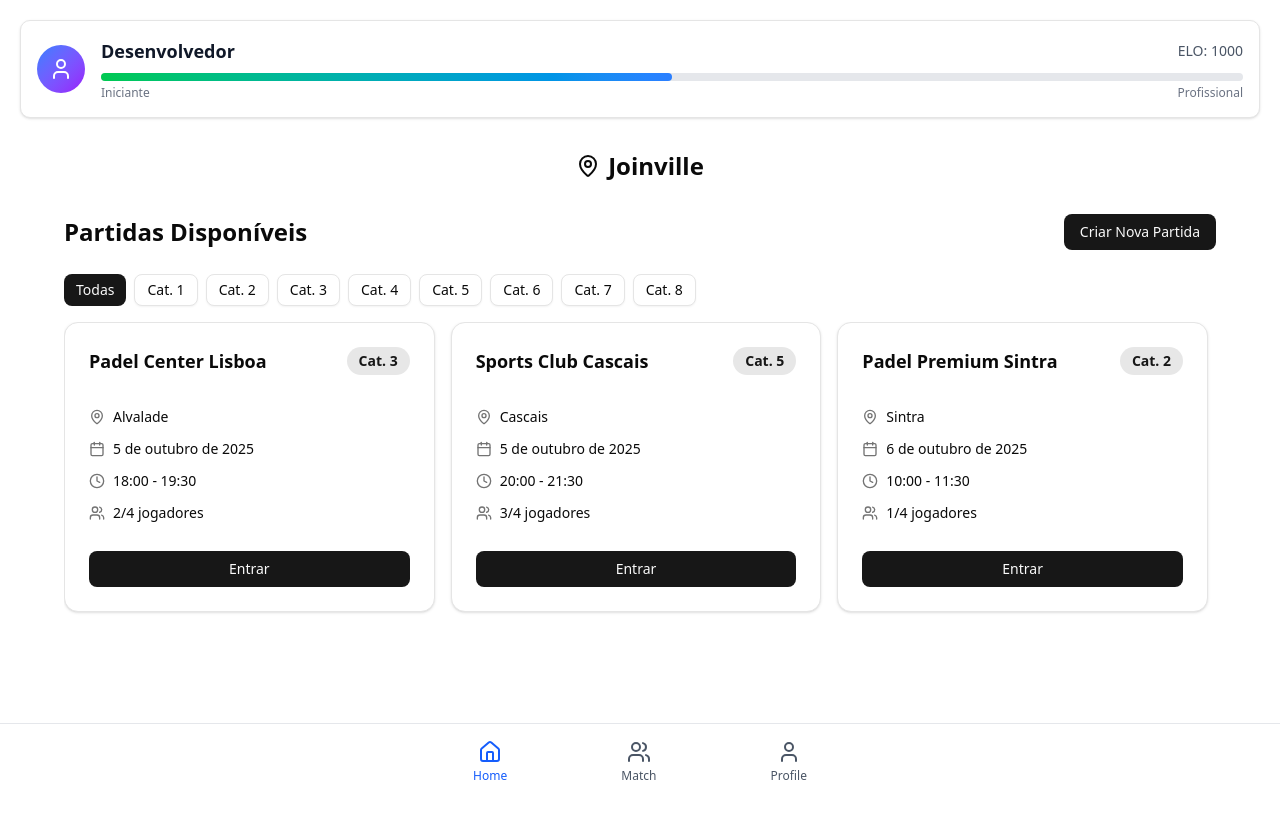
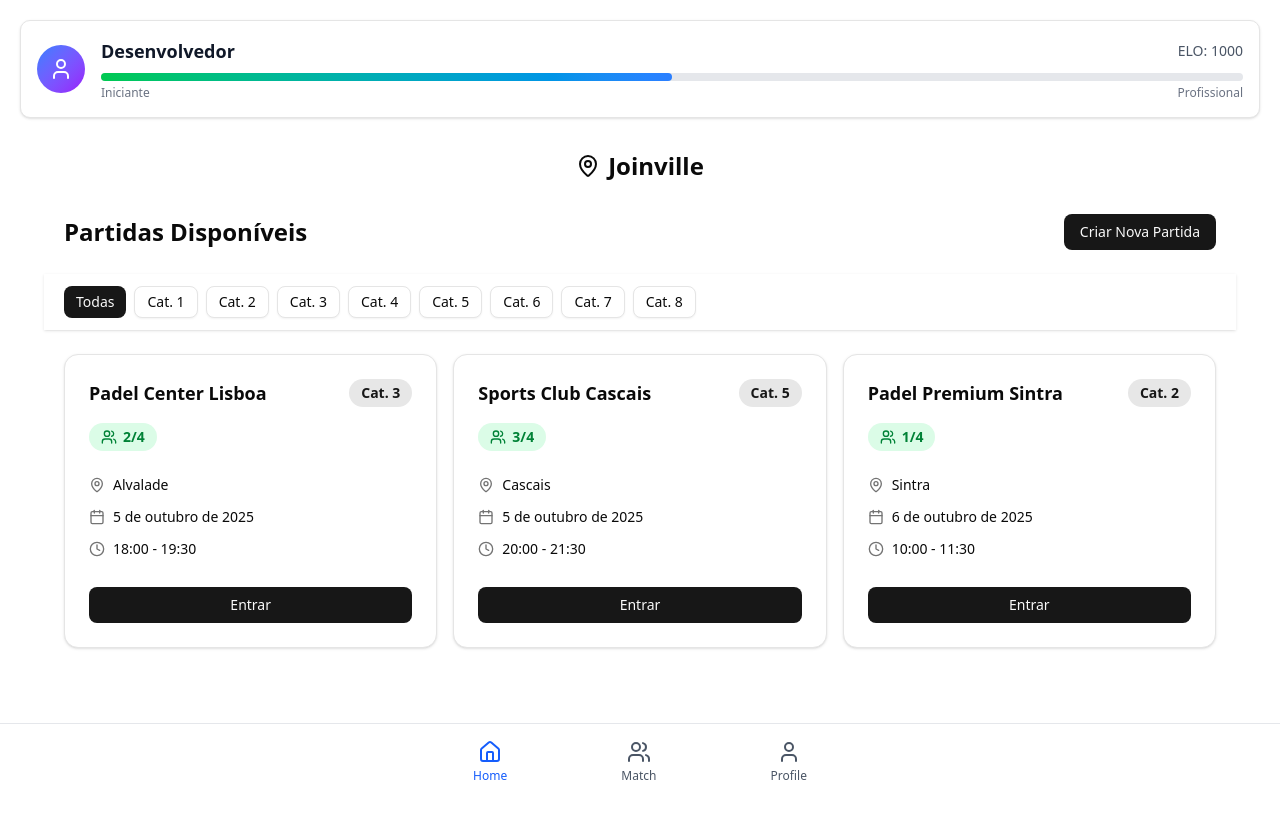
Before and after one commit to victorlapa/padelhub-frontend, a React (Vite) app: page /app in a window 1280 px wide. Shown: the top 818 px of the page. Built offline with nearby package versions, Linux system fonts and the light colour scheme; no server answers.

Commit message:
improve lobby view ux

```diff
--- a/src/App.tsx
+++ b/src/App.tsx
@@ -74,10 +74,15 @@ export default function App() {
     });
   };
 
+  // Sort lobbies by date/time
+  const sortedLobbies = [...mockLobbies].sort(
+    (a, b) => a.startTime.getTime() - b.startTime.getTime()
+  );
+
   const filteredLobbies =
     selectedCategory === null
-      ? mockLobbies
-      : mockLobbies.filter((lobby) => lobby.category === selectedCategory);
+      ? sortedLobbies
+      : sortedLobbies.filter((lobby) => lobby.category === selectedCategory);
 
   return (
     <div className="bg-background text-foreground min-h-screen w-full p-5">
@@ -102,7 +107,9 @@ export default function App() {
                 </Button>
               </div>
 
-              <div className="mb-4 flex flex-wrap gap-2">
+              {/* Sticky filter bar */}
+              <div className="sticky top-0 z-10 -mx-5 bg-background px-5 py-3 shadow-sm">
+                <div className="flex flex-wrap gap-2">
                   <Button
                     variant={selectedCategory === null ? "default" : "outline"}
                     size="sm"
@@ -121,8 +128,10 @@ export default function App() {
                     </Button>
                   ))}
                 </div>
+              </div>
 
-              <div className="max-h-[380px] overflow-y-auto pr-2">
+              {/* Full page scroll - removed fixed height */}
+              <div className="mt-6">
                 <div className="grid gap-4 pb-6 md:grid-cols-2 lg:grid-cols-3">
                   {filteredLobbies.map((lobby) => (
                     <motion.div
@@ -136,12 +145,29 @@ export default function App() {
                         onClick={() => navigate(`/app/lobby/${lobby.id}`)}
                       >
                         <CardHeader>
-                          <CardTitle className="flex items-center justify-between">
+                          <CardTitle className="flex items-center justify-between gap-2">
                             <span className="text-lg">{lobby.club.name}</span>
+                            <div className="flex items-center gap-2">
                               <span className="text-primary bg-primary/10 rounded-full px-3 py-1 text-sm font-bold">
                                 Cat. {lobby.category}
                               </span>
+                            </div>
                           </CardTitle>
+                          {/* Prominent availability badge */}
+                          <div className="mt-2 flex items-center gap-2">
+                            <div
+                              className={`flex items-center gap-1.5 rounded-full px-3 py-1 text-sm font-semibold ${
+                                lobby.currentPlayers >= lobby.maxPlayers
+                                  ? "bg-red-100 text-red-700"
+                                  : "bg-green-100 text-green-700"
+                              }`}
+                            >
+                              <Users className="h-4 w-4" />
+                              <span>
+                                {lobby.currentPlayers}/{lobby.maxPlayers}
+                              </span>
+                            </div>
+                          </div>
                         </CardHeader>
                         <CardContent className="space-y-3">
                           <div className="flex items-center gap-2 text-sm">
@@ -157,13 +183,6 @@ export default function App() {
                             <span>
                               {formatTime(lobby.startTime)} -{" "}
                               {formatTime(lobby.endTime)}
-                            </span>
-                          </div>
-                          <div className="flex items-center gap-2 text-sm">
-                            <Users className="text-muted-foreground h-4 w-4" />
-                            <span>
-                              {lobby.currentPlayers}/{lobby.maxPlayers}{" "}
-                              jogadores
                             </span>
                           </div>
                           <Button
```
Lines whose indentation alone changed are shown as unchanged.
